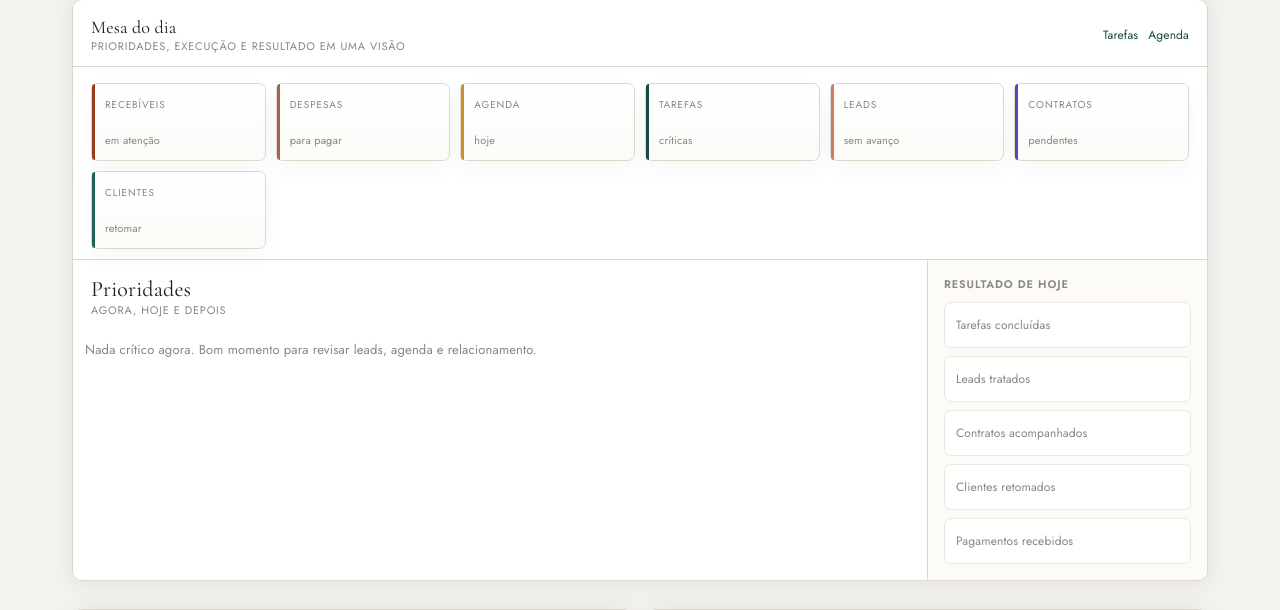
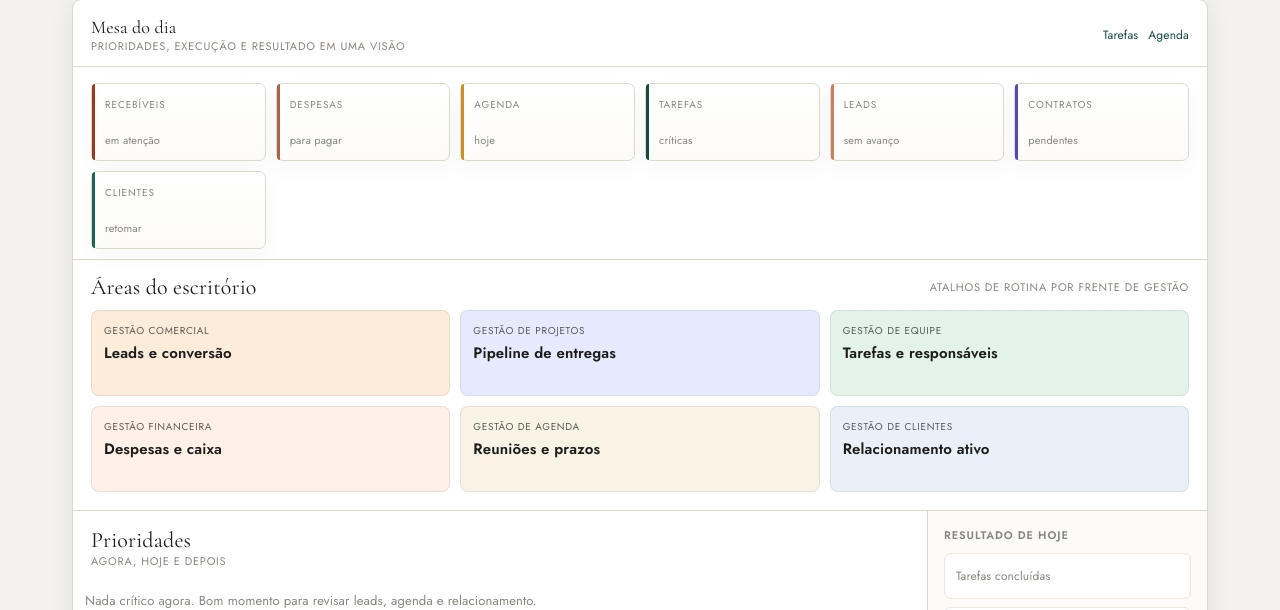
Before and after one commit to viniciusamorim514/uardon, a Python web app: template crm_vitoria_source/templates/dashboard.html in a window 1280 px wide. Shown: the part 89-699 px from the top of the page. Run offline with Jinja, Linux system fonts and the light colour scheme; the template is opened without the code that fills it, so the values that code supplies are empty.

Commit message:
Refresh dashboard UX with office-area cards and cleaner copy

```diff
--- a/crm_vitoria_source/static/style.css
+++ b/crm_vitoria_source/static/style.css
@@ -614,6 +614,19 @@ a{text-decoration:none;color:inherit}
 .dashboard-inline-metrics{display:flex;gap:8px;flex-wrap:wrap;padding:0 18px 14px}
 .dashboard-inline-metrics span{font-size:12px;color:var(--text-muted);border:1px solid var(--cream-dark);background:#fcfbf8;border-radius:999px;padding:7px 10px}
 .dashboard-inline-metrics strong{font-size:14px;color:var(--preto);margin-right:3px}
+.office-areas-wrap{padding:14px 18px 18px;border-top:1px solid var(--cream-dark);background:#fff}
+.office-areas-head{display:flex;align-items:center;justify-content:space-between;gap:12px;margin-bottom:10px}
+.office-areas-grid{display:grid;grid-template-columns:repeat(3,minmax(0,1fr));gap:10px}
+.office-area-card{display:block;padding:12px;border-radius:8px;border:1px solid rgba(28,28,26,.08);min-height:86px;transition:transform .15s ease, box-shadow .15s ease}
+.office-area-card:hover{transform:translateY(-1px);box-shadow:0 8px 22px rgba(44,42,38,.08)}
+.office-area-card span{display:block;font-size:10px;letter-spacing:.7px;text-transform:uppercase;color:rgba(28,28,26,.7);margin-bottom:6px}
+.office-area-card strong{display:block;font-size:15px;line-height:1.2;font-weight:600;color:#1c1c1a}
+.office-area-card.area-leads{background:#FDECD9}
+.office-area-card.area-projects{background:#E7E9FF}
+.office-area-card.area-team{background:#E4F3EA}
+.office-area-card.area-finance{background:#FFF0E8}
+.office-area-card.area-agenda{background:#F8F3E5}
+.office-area-card.area-client{background:#EAF0F8}
 .compact-project-row{grid-template-columns:minmax(0,1fr) auto}
 .dashboard-relationship-strip{display:grid;gap:0}
 .dashboard-relationship-item{display:flex;align-items:center;justify-content:space-between;gap:14px;padding:14px 18px;border-top:1px solid #efebe4}
@@ -681,7 +694,7 @@ a{text-decoration:none;color:inherit}
 .lead-detail-notes p{font-size:13px;color:var(--charcoal);line-height:1.45;margin:0;white-space:pre-wrap}
 @media (max-width:760px){.lead-detail-grid{grid-template-columns:1fr}}
 .compact-empty{padding:14px 10px;font-size:12px}
-@media (max-width:1200px){.command-grid,.dashboard-focus-grid,.dashboard-mini-list,.command-metrics,.pipeline-strip,.today-command-grid{grid-template-columns:1fr}.lead-pipeline{grid-template-columns:repeat(5,220px)}}
+@media (max-width:1200px){.command-grid,.dashboard-focus-grid,.dashboard-mini-list,.command-metrics,.pipeline-strip,.today-command-grid,.office-areas-grid{grid-template-columns:1fr}.lead-pipeline{grid-template-columns:repeat(5,220px)}}
 .model-card{border:1px solid var(--cream-dark);border-radius:var(--radius-sm);background:#fcfbf8;padding:14px;display:grid;gap:10px}
 .model-card-head{display:flex;align-items:flex-start;justify-content:space-between;gap:12px}
 .model-card h3{font-family:'Cormorant Garamond',serif;font-size:22px;font-weight:400;margin-top:2px}
--- a/crm_vitoria_source/templates/dashboard.html
+++ b/crm_vitoria_source/templates/dashboard.html
@@ -25,12 +25,45 @@
       <a class="today-command-metric tone-relationship" href="{{ url_for('clients') }}"><span>Clientes</span><strong>{{ daily_command.counts.relacionamento }}</strong><em>retomar</em></a>
     </div>
 
+    <div class="office-areas-wrap">
+      <div class="office-areas-head">
+        <div class="section-title small-title">Áreas do escritório</div>
+        <div class="section-note">atalhos de rotina por frente de gestão</div>
+      </div>
+      <div class="office-areas-grid">
+        <a class="office-area-card area-leads" href="{{ url_for('leads') }}">
+          <span>Gestão Comercial</span>
+          <strong>Leads e conversão</strong>
+        </a>
+        <a class="office-area-card area-projects" href="{{ url_for('projects') }}">
+          <span>Gestão de Projetos</span>
+          <strong>Pipeline de entregas</strong>
+        </a>
+        <a class="office-area-card area-team" href="{{ url_for('tasks_page') }}">
+          <span>Gestão de Equipe</span>
+          <strong>Tarefas e responsáveis</strong>
+        </a>
+        <a class="office-area-card area-finance" href="{{ url_for('finance_page') }}">
+          <span>Gestão Financeira</span>
+          <strong>Despesas e caixa</strong>
+        </a>
+        <a class="office-area-card area-agenda" href="{{ url_for('agenda_page') }}">
+          <span>Gestão de Agenda</span>
+          <strong>Reuniões e prazos</strong>
+        </a>
+        <a class="office-area-card area-client" href="{{ url_for('clients') }}">
+          <span>Gestão de Clientes</span>
+          <strong>Relacionamento ativo</strong>
+        </a>
+      </div>
+    </div>
+
     <div class="dashboard-main-grid">
       <div class="desk-priority">
         {% if daily_command.next_action %}
         {% set next = daily_command.next_action %}
         <div class="smart-next tone-{{ next.tone }}">
-          <div class="smart-next-kicker">Proxima melhor acao</div>
+          <div class="smart-next-kicker">Próxima melhor ação</div>
           <div class="smart-next-body">
             <a class="smart-next-main" href="{{ next.url }}">
               <span class="desk-priority-marker"></span>
```
